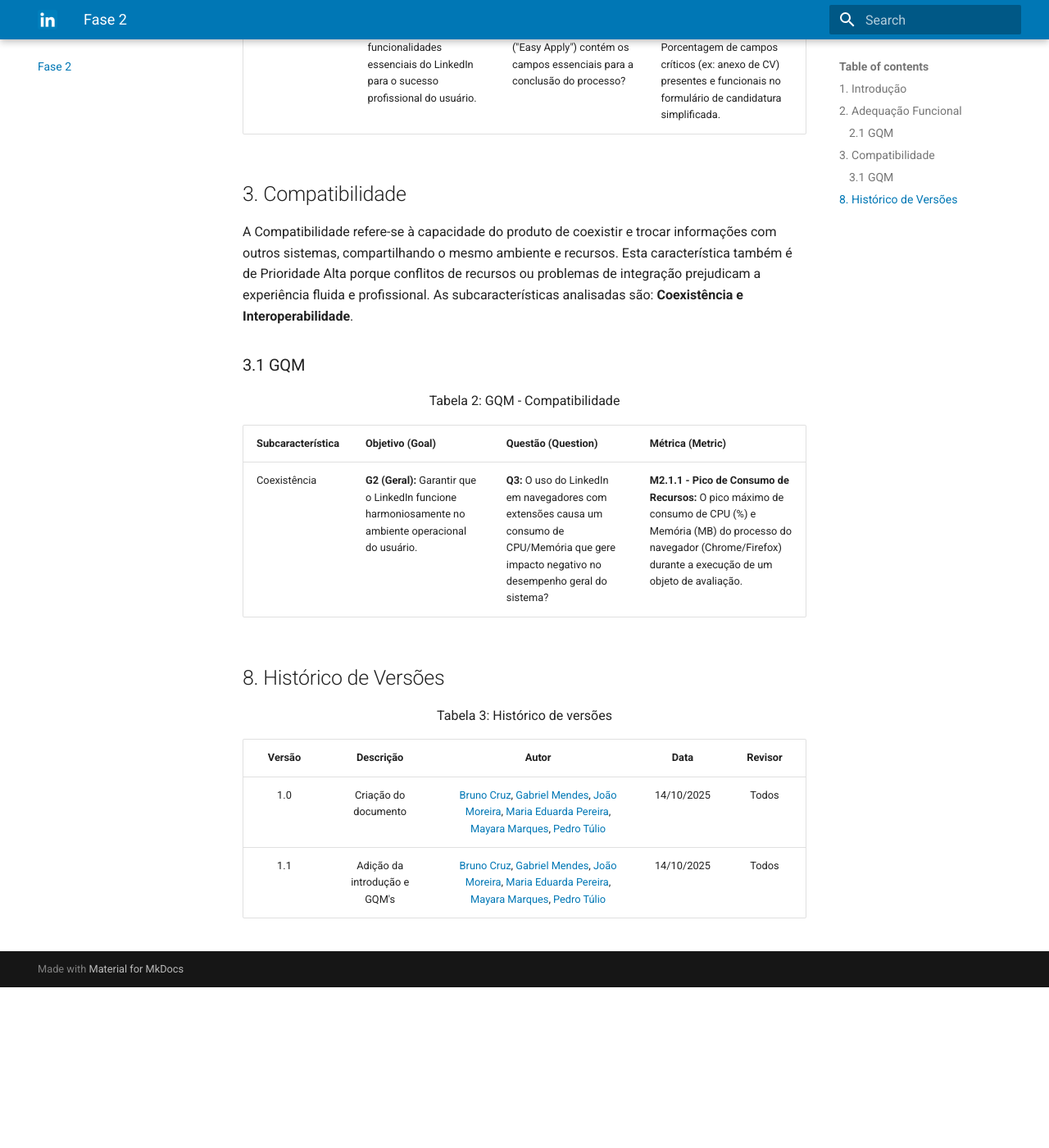
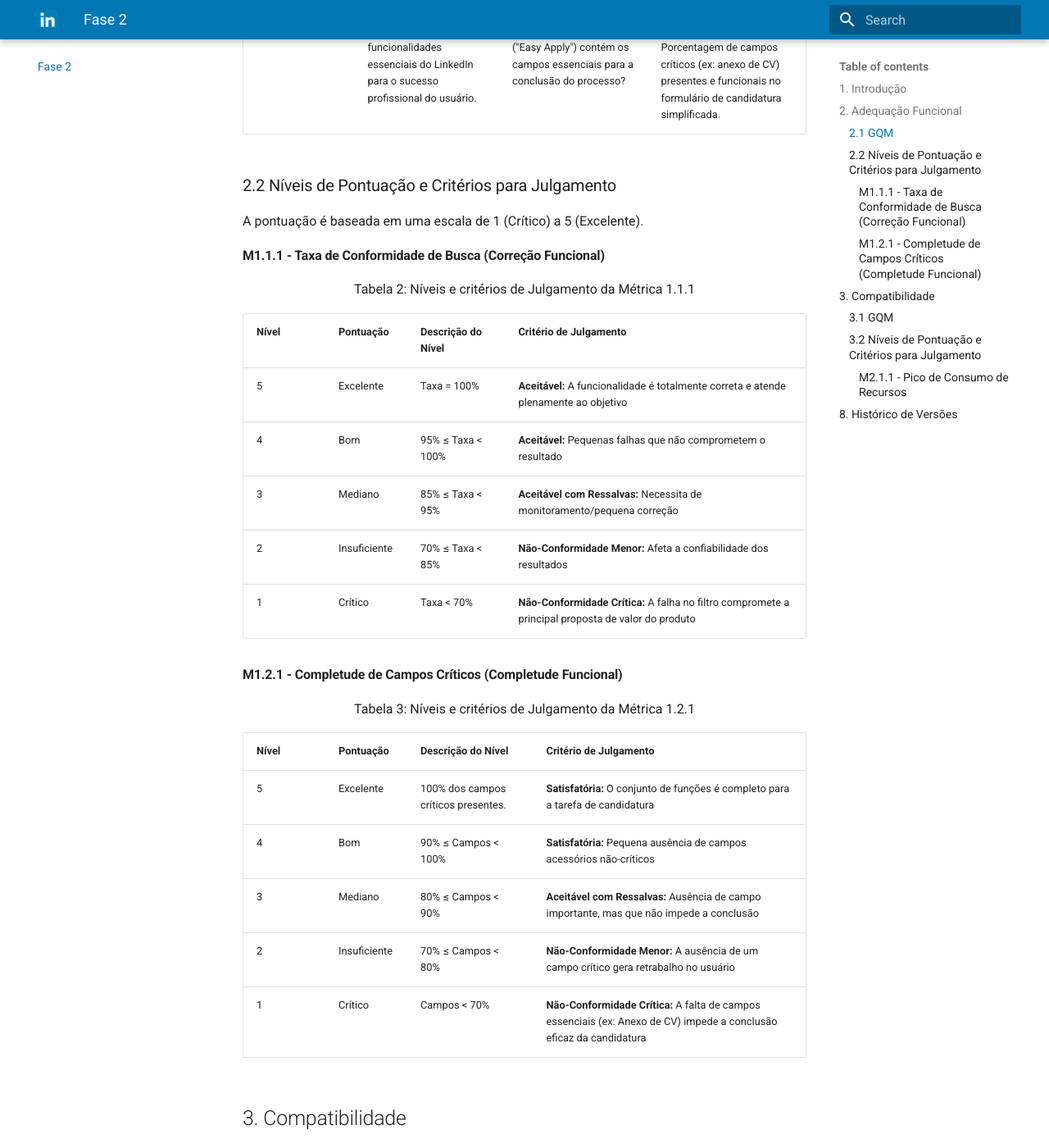
Before and after one commit to FCTE-Qualidade-de-Software-1/2025-2_T02_ELIZABETH-FRIEDMAN, an MkDocs documentation site: the page built from docs/fase2/fase2.md, in a window 1280 px wide and 1400 px high, scrolled down 1099 px. Shown: the whole window at 82% size. Built offline with MkDocs 1.6.1 and Material for MkDocs 9.7.7, drawn with Linux system fonts in a browser that asks for light colours; before the commit the page ends 2303 px from its top, so only the background shows below that; some of the changed text lies outside the part shown.

Commit message:
feat: Tabela de níveis de pontuação
Co-authored-by: maymarquee <231035731@aluno.unb.br>
Co-authored-by: maaduh <duds2992@gmail.com>
Co-authored-by: gbevi <gbevi281@gmail.com>
Co-authored-by: PedrooCamilo <PedrooCamilo@users.noreply.github.com>
Co-authored-by: joaofmoreiraa <joaofmoreiraa@users.noreply.github.com>

```diff
--- a/docs/fase2/fase2.md
+++ b/docs/fase2/fase2.md
@@ -22,23 +22,68 @@
 | Correção Funcional   | **G1 (Geral):** Assegurar a eficácia das funcionalidades essenciais do LinkedIn para o sucesso profissional do usuário. | **Q1:** Os filtros de busca de vagas operam corretamente, garantindo que os resultados correspondam precisamente aos critérios aplicados? | **M1.1.1 - Taxa de Conformidade de Busca:** Proporção de resultados de vagas (em amostra de N=20) que estritamente obedecem aos filtros utilizados.            |
 | Completude Funcional | **G1 (Geral):** Assegurar a eficácia das funcionalidades essenciais do LinkedIn para o sucesso profissional do usuário. | **Q2:** O formulário de candidatura simplificada ("Easy Apply") contém os campos essenciais para a conclusão do processo?                 | **M1.2.2 - Completude de Campos Críticos:** Porcentagem de campos críticos (ex: anexo de CV) presentes e funcionais no formulário de candidatura simplificada. |
 
+### 2.2 Níveis de Pontuação e Critérios para Julgamento
+
+A pontuação é baseada em uma escala de 1 (Crítico) a 5 (Excelente).
+
+#### M1.1.1 - Taxa de Conformidade de Busca (Correção Funcional)
+
+<font size="3"><p style="text-align: center">Tabela 2: Níveis e critérios de Julgamento da Métrica 1.1.1</p></font>
+
+| Nível | Pontuação    | Descrição do Nível | Critério de Julgamento                                                                              |
+| ----- | ------------ | ------------------ | --------------------------------------------------------------------------------------------------- |
+| 5     | Excelente    | Taxa = 100%        | **Aceitável:** A funcionalidade é totalmente correta e atende plenamente ao objetivo                |
+| 4     | Bom          | 95% ≤ Taxa < 100%  | **Aceitável:** Pequenas falhas que não comprometem o resultado                                      |
+| 3     | Mediano      | 85% ≤ Taxa < 95%   | **Aceitável com Ressalvas:** Necessita de monitoramento/pequena correção                            |
+| 2     | Insuficiente | 70% ≤ Taxa < 85%   | **Não-Conformidade Menor:** Afeta a confiabilidade dos resultados                                   |
+| 1     | Crítico      | Taxa < 70%         | **Não-Conformidade Crítica:** A falha no filtro compromete a principal proposta de valor do produto |
+
+#### M1.2.1 - Completude de Campos Críticos (Completude Funcional)
+
+<font size="3"><p style="text-align: center">Tabela 3: Níveis e critérios de Julgamento da Métrica 1.2.1</p></font>
+
+| Nível | Pontuação    | Descrição do Nível                  | Critério de Julgamento                                                                                                |
+| ----- | ------------ | ----------------------------------- | --------------------------------------------------------------------------------------------------------------------- |
+| 5     | Excelente    | 100% dos campos críticos presentes. | **Satisfatória:** O conjunto de funções é completo para a tarefa de candidatura                                       |
+| 4     | Bom          | 90% ≤ Campos < 100%                 | **Satisfatória:** Pequena ausência de campos acessórios não-críticos                                                  |
+| 3     | Mediano      | 80% ≤ Campos < 90%                  | **Aceitável com Ressalvas:** Ausência de campo importante, mas que não impede a conclusão                             |
+| 2     | Insuficiente | 70% ≤ Campos < 80%                  | **Não-Conformidade Menor:** A ausência de um campo crítico gera retrabalho no usuário                                 |
+| 1     | Crítico      | Campos < 70%                        | **Não-Conformidade Crítica:** A falta de campos essenciais (ex: Anexo de CV) impede a conclusão eficaz da candidatura |
+
 ## 3. Compatibilidade
 
 A Compatibilidade refere-se à capacidade do produto de coexistir e trocar informações com outros sistemas, compartilhando o mesmo ambiente e recursos. Esta característica também é de Prioridade Alta porque conflitos de recursos ou problemas de integração prejudicam a experiência fluida e profissional. As subcaracterísticas analisadas são: **Coexistência e Interoperabilidade**.
 
 ### 3.1 GQM
 
-<font size="3"><p style="text-align: center">Tabela 2: GQM - Compatibilidade</p></font>
+<font size="3"><p style="text-align: center">Tabela 4: GQM - Compatibilidade</p></font>
 
 | Subcaracterística | Objetivo (Goal)                                                                                      | Questão (Question)                                                                                                                               | Métrica (Metric)                                                                                                                                                                     |
 | ----------------- | ---------------------------------------------------------------------------------------------------- | ------------------------------------------------------------------------------------------------------------------------------------------------ | ------------------------------------------------------------------------------------------------------------------------------------------------------------------------------------ |
 | Coexistência      | **G2 (Geral):** Garantir que o LinkedIn funcione harmoniosamente no ambiente operacional do usuário. | **Q3:** O uso do LinkedIn em navegadores com extensões causa um consumo de CPU/Memória que gere impacto negativo no desempenho geral do sistema? | **M2.1.1 - Pico de Consumo de Recursos:** O pico máximo de consumo de CPU (%) e Memória (MB) do processo do navegador (Chrome/Firefox) durante a execução de um objeto de avaliação. |
 
+### 3.2 Níveis de Pontuação e Critérios para Julgamento
+
+A pontuação é baseada em uma escala de 1 (Crítico) a 5 (Excelente).
+
+#### M2.1.1 - Pico de Consumo de Recursos
+
+<font size="3"><p style="text-align: center">Tabela 5: Níveis e critérios de Julgamento da Métrica 2.1.1</p></font>
+
+| Nível | Pontuação    | Descrição do Nível            | Critério de Julgamento                                                                                   |
+| ----- | ------------ | ----------------------------- | -------------------------------------------------------------------------------------------------------- |
+| 5     | Excelente    | CPU < 10% e Memória < 500MB   | **Satisfatória:** O aplicativo coexiste de forma eficiente e sem conflitos                               |
+| 4     | Bom          | CPU < 20% e Memória < 800MB   | **Satisfatória:** Consumo aceitável, sem impacto negativo percebido                                      |
+| 3     | Mediano      | CPU < 30% e Memória < 1000MB  | **Aceitável com Ressalvas:** Alto, mas dentro da margem de tolerância                                    |
+| 2     | Insuficiente | CPU < 40% ou Memória < 1200MB | **Não-Conformidade Menor:** O consumo pode afetar o desempenho de outras aplicações                      |
+| 1     | Crítico      | CPU ≥ 40% ou Memória ≥ 1200MB | **Não-Conformidade Crítica:** Consumo excessivo que compromete a estabilidade do ambiente (Coexistência) |
+
 ## 8. Histórico de Versões
 
-<font size="3"><p style="text-align: center">Tabela 3: Histórico de versões</p></font>
+<font size="3"><p style="text-align: center">Tabela 6: Histórico de versões</p></font>
 
-| Versão |          Descrição           |                                                                                                                                             Autor                                                                                                                                             |    Data    | Revisor |
-| :----: | :--------------------------: | :-------------------------------------------------------------------------------------------------------------------------------------------------------------------------------------------------------------------------------------------------------------------------------------------: | :--------: | :-----: |
-|  1.0   |     Criação do documento     | [Bruno Cruz](https://github.com/brunocrzz), [Gabriel Mendes](https://github.com/gbevi), [João Moreira](https://github.com/joaofmoreiraa), [Maria Eduarda Pereira](https://github.com/maaduh), [Mayara Marques](https://github.com/maymarquee), [Pedro Túlio](https://github.com/PedrooCamilo) | 14/10/2025 |  Todos  |
-|  1.1   | Adição da introdução e GQM's | [Bruno Cruz](https://github.com/brunocrzz), [Gabriel Mendes](https://github.com/gbevi), [João Moreira](https://github.com/joaofmoreiraa), [Maria Eduarda Pereira](https://github.com/maaduh), [Mayara Marques](https://github.com/maymarquee), [Pedro Túlio](https://github.com/PedrooCamilo) | 14/10/2025 |  Todos  |
+| Versão |                         Descrição                          |                                                                                                                                             Autor                                                                                                                                             |    Data    | Revisor |
+| :----: | :--------------------------------------------------------: | :-------------------------------------------------------------------------------------------------------------------------------------------------------------------------------------------------------------------------------------------------------------------------------------------: | :--------: | :-----: |
+|  1.0   |                    Criação do documento                    | [Bruno Cruz](https://github.com/brunocrzz), [Gabriel Mendes](https://github.com/gbevi), [João Moreira](https://github.com/joaofmoreiraa), [Maria Eduarda Pereira](https://github.com/maaduh), [Mayara Marques](https://github.com/maymarquee), [Pedro Túlio](https://github.com/PedrooCamilo) | 14/10/2025 |  Todos  |
+|  1.1   |                Adição da introdução e GQM's                | [Bruno Cruz](https://github.com/brunocrzz), [Gabriel Mendes](https://github.com/gbevi), [João Moreira](https://github.com/joaofmoreiraa), [Maria Eduarda Pereira](https://github.com/maaduh), [Mayara Marques](https://github.com/maymarquee), [Pedro Túlio](https://github.com/PedrooCamilo) | 14/10/2025 |  Todos  |
+|  1.2   | Adição dos Níveis de Pontuação e Critérios para Julgamento | [Bruno Cruz](https://github.com/brunocrzz), [Gabriel Mendes](https://github.com/gbevi), [João Moreira](https://github.com/joaofmoreiraa), [Maria Eduarda Pereira](https://github.com/maaduh), [Mayara Marques](https://github.com/maymarquee), [Pedro Túlio](https://github.com/PedrooCamilo) | 14/10/2025 |  Todos  |
```
